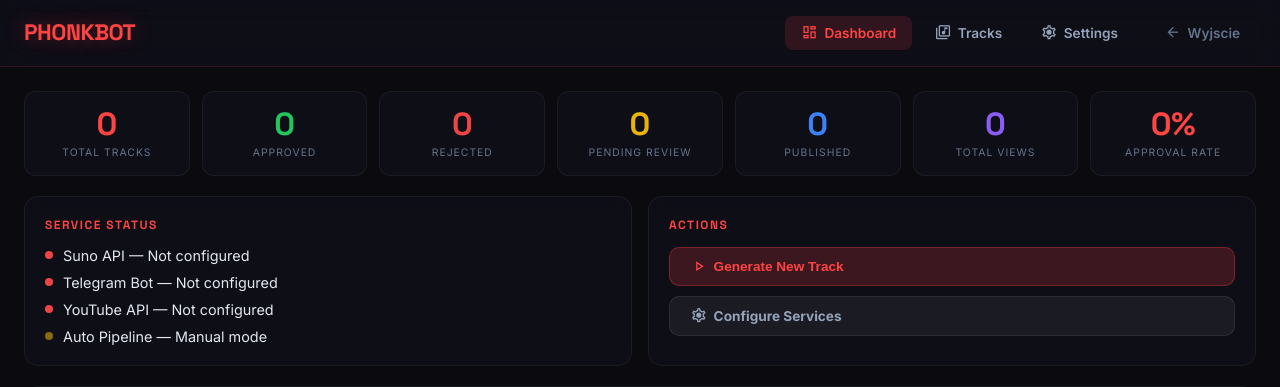
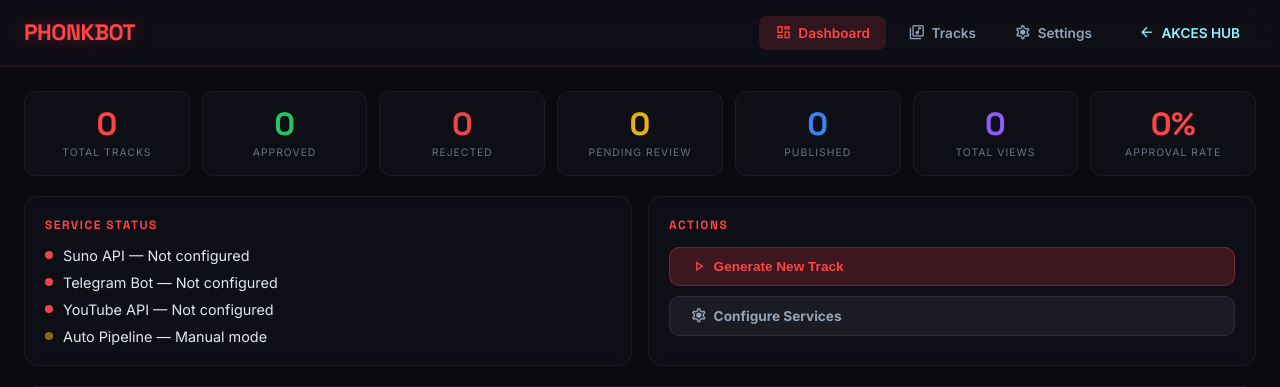
Before and after one commit to Trupson2/phonkbot, a Flask app: page / in a window 1280 px wide. Shown: the top 387 px of the page. Run offline with Flask 3, Linux system fonts and the light colour scheme.

Commit message:
fix: back link to AKCES HUB uses dynamic hostname:5000
Co-Authored-By: Claude Opus 4.6 (1M context) <noreply@anthropic.com>

```diff
--- a/templates/phonkbot/base.html
+++ b/templates/phonkbot/base.html
@@ -127,9 +127,10 @@
             <a href="/settings" class="nav-link {% if active == 'settings' %}active{% endif %}">
                 <span class="material-symbols-outlined">settings</span> Settings
             </a>
-            <a href="/launcher" class="nav-link" style="color:#64748b;margin-left:8px">
-                <span class="material-symbols-outlined">arrow_back</span> Wyjscie
+            <a href="" class="nav-link" style="color:#8ff5ff;margin-left:8px" id="akces-link">
+                <span class="material-symbols-outlined">arrow_back</span> AKCES HUB
             </a>
+            <script>document.getElementById('akces-link').href='http://'+location.hostname+':5000/dashboard';</script>
         </div>
     </nav>
     <div class="content">
```
